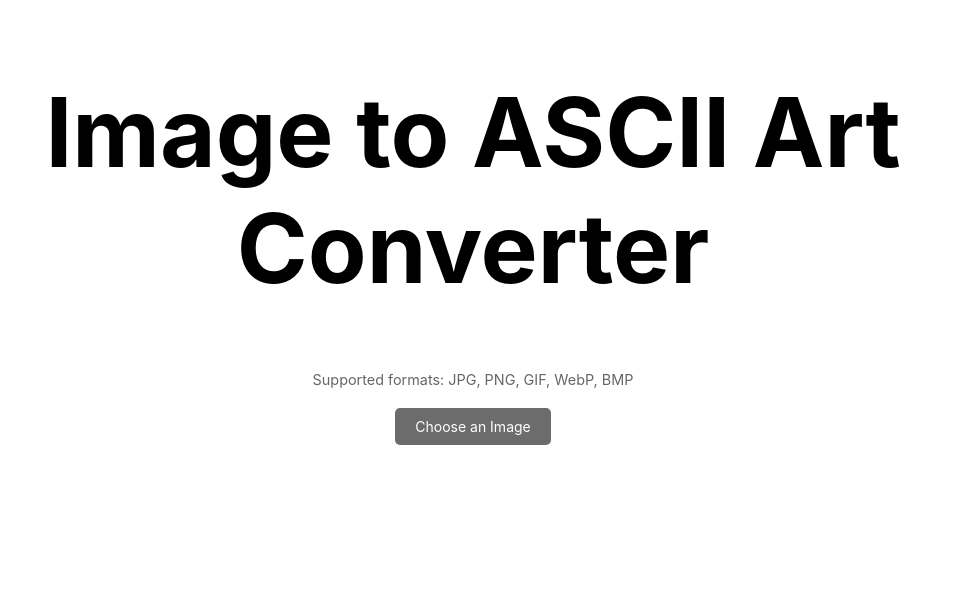
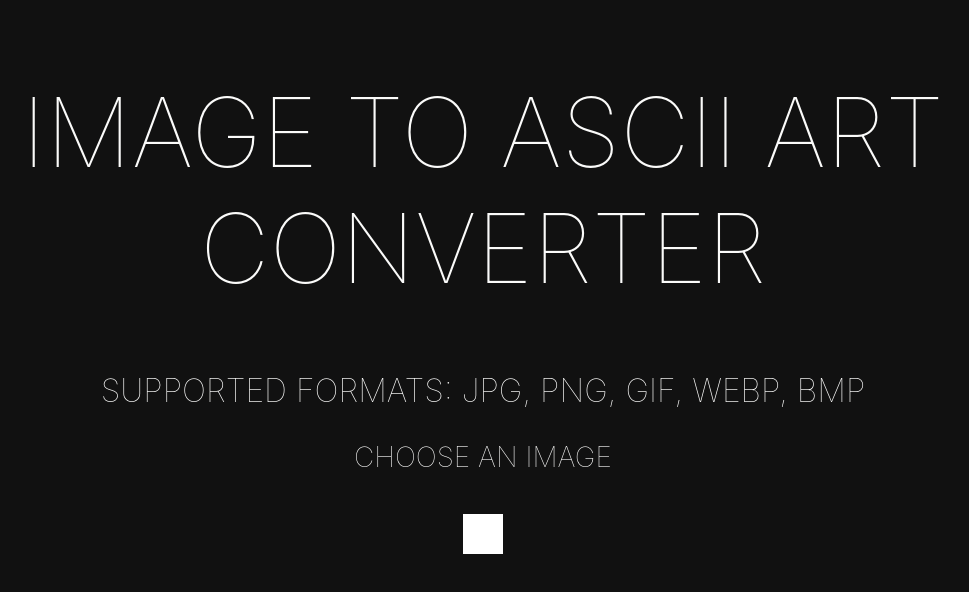
Before and after one commit to susiesyli/ascii-graphic-art, a plain HTML site: page index.html in a window 1280 px wide. Shown: the whole page, without its empty margins (167-1136 px from the left). Drawn offline with Linux system fonts and the light colour scheme.

Commit message:
dark theme; style font fix; dynamic wrapping and width

```diff
--- a/index.html
+++ b/index.html
@@ -61,6 +61,8 @@
             const pixels = imageData.data;
 
             let asciiArt = '';
+            let longestLineLength = 0;
+
 
             // Convert pixels to ASCII
             for (let i = 0; i < pixels.length; i += 4) {
@@ -76,6 +78,18 @@
             }
 
             output.textContent = asciiArt;
+
+            // Find the longest line length
+            const lines = asciiArt.split('\n');
+            lines.forEach(line => {
+                if (line.length > longestLineLength) {
+                    longestLineLength = line.length;
+                }
+            });
+
+            longestLineLength += 10;
+
+            output.style.width = `${longestLineLength * 10}px`;
         }
 
         async function copyToClipboard() {
--- a/styles/main.css
+++ b/styles/main.css
@@ -1,14 +1,21 @@
+* {background-color: #111111}
+
 h1 {
     font-size: 96px;
+    font-weight: 100;
+    text-transform: uppercase;
+    color: #fbfbfa;
 }
 
 body {
     font-family: -apple-system, BlinkMacSystemFont, 'Segoe UI', Roboto, Oxygen, Ubuntu, sans-serif;
+    font-weight: 100;
     /* max-width: 800px; */
-    width: 80%;
+    width: 100%;
     margin: 0 auto;
     padding: 10px;
     text-align: center;
+    text-transform: uppercase;
 }
 
 #output {
@@ -20,7 +27,11 @@ body {
     padding: 20px;
     margin-top: 20px;
     overflow: auto;
-    text-align: left;
+    text-align: center;
+    display: block;
+    margin-left: auto;
+    margin-right: auto;
+    width: fit-content;
 }
 
 #fileInput {
@@ -28,19 +39,20 @@ body {
 }
 
 .btn {
-    background: #6c6c6c;
-    color: white;
+    background: none;
+    color: #fbfbfa;
     padding: 10px 20px;
     border-radius: 5px;
     cursor: pointer;
     display: inline-block;
     margin: 10px;
     border: none;
-    font-size: 14px;
+    font-size: 28px;
+    text-transform: uppercase;
 }
 
 .btn:hover {
-    background: #6c6c6c;
+    background: none;
 }
 
 #preview {
@@ -55,7 +67,7 @@ body {
 }
 
 .supported-formats {
-    color: #666;
-    font-size: 0.9em;
+    color: #fbfbfa;
+    font-size: 2em;
     margin: 10px 0;
 }
```
